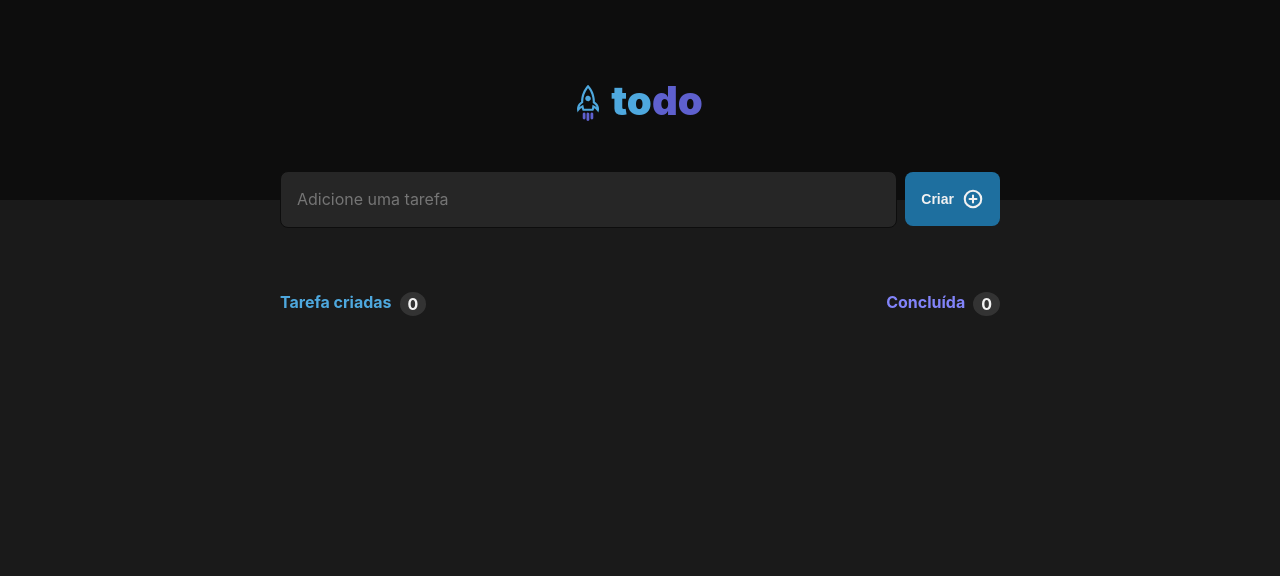
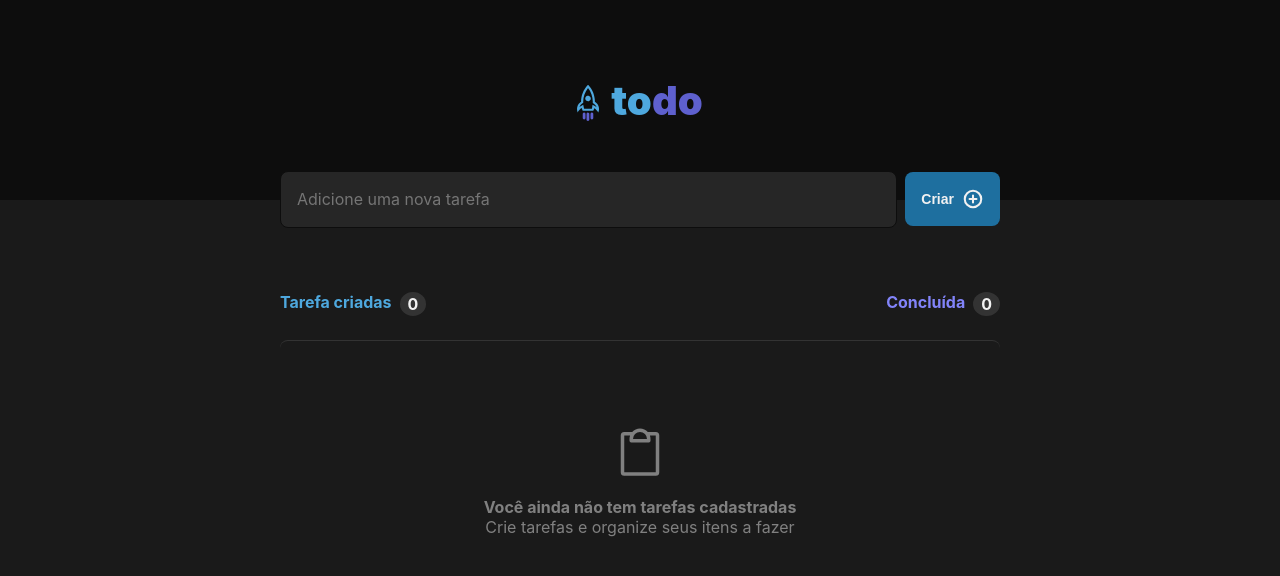
Before and after one commit to flavioaugusto1/todo-list-web, a React (Vite) app: page / in a window 1280 px wide. Shown: the top 576 px of the page. Built offline with nearby package versions, Linux system fonts and the light colour scheme; the HTML template or start-up script is replaced by a standard one.

Commit message:
feat: implementada visualização para quando não tiver tasks cadastradas

```diff
--- a/package.json
+++ b/package.json
@@ -12,8 +12,7 @@
   "dependencies": {
     "@phosphor-icons/react": "^2.0.15",
     "react": "^18.2.0",
-    "react-dom": "^18.2.0",
-    "react-magic-motion": "^1.1.2"
+    "react-dom": "^18.2.0"
   },
   "devDependencies": {
     "@types/react": "^18.2.43",
--- a/src/App.module.css
+++ b/src/App.module.css
@@ -95,6 +95,28 @@ form button span {
   margin-bottom: 1.5rem;
 }
 
+.emptyTask {
+  display: flex;
+  flex-direction: column;
+  align-items: center;
+  gap: 1rem;
+
+  border-top: 1px solid var(--GRAY-400);
+  border-radius: 8px;
+
+  padding: 5.3rem 1.5rem;
+}
+
+.emptyTask svg,
+strong,
+p {
+  color: var(--GRAY-300);
+}
+
+.emptyTextDescription p {
+  text-align: center;
+}
+
 .contentTasks ul {
   max-height: 35rem;
   overflow-y: auto;
--- a/src/App.tsx
+++ b/src/App.tsx
@@ -1,7 +1,7 @@
 import "./global.css";
 import style from "./App.module.css";
 import Rocket from "./assets/rocket.svg";
-import { PlusCircle } from "@phosphor-icons/react";
+import { PlusCircle, Clipboard } from "@phosphor-icons/react";
 import { StatusTask } from "./components/StatusTask";
 import { Task } from "./components/Task";
 import { useState, ChangeEvent, FormEvent } from "react";
@@ -78,7 +78,7 @@ function App() {
               type="text"
               name="newTask"
               id="newTask"
-              placeholder="Adicione uma tarefa"
+              placeholder="Adicione uma nova tarefa"
               value={newTask}
               onChange={handleNewTaskChange}
             />
@@ -95,6 +95,16 @@ function App() {
                 finishedTask={doneTask.length}
               />
             </header>
+
+            {task.length === 0 ? (
+              <div className={style.emptyTask}>
+                <Clipboard size={56} />
+                <div className={style.emptyTextDescription}>
+                  <strong>Você ainda não tem tarefas cadastradas</strong>
+                  <p>Crie tarefas e organize seus itens a fazer</p>
+                </div>
+              </div>
+            ) : (
               <ul>
                 {task.map((item) => {
                   return (
@@ -107,6 +117,7 @@ function App() {
                   );
                 })}
               </ul>
+            )}
           </div>
         </div>
       </main>
```
Also changed, not shown: 1 other file (tests, documents, lock files or other folders). Lines whose indentation alone changed are shown as unchanged.
